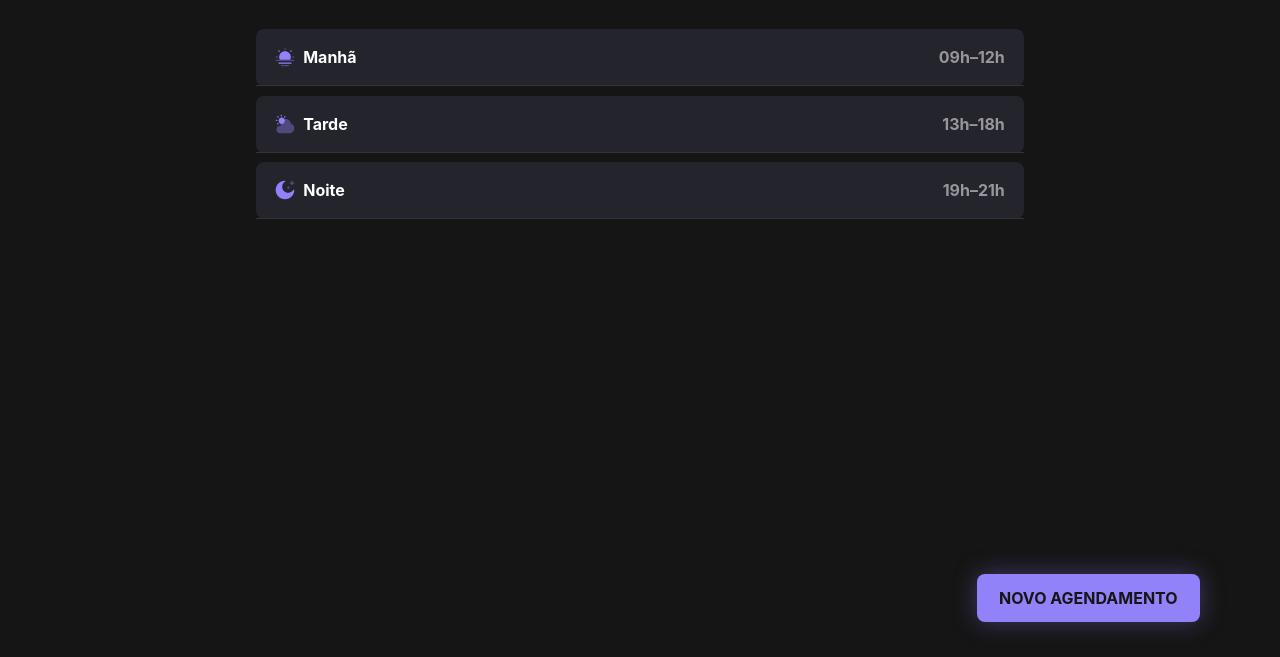
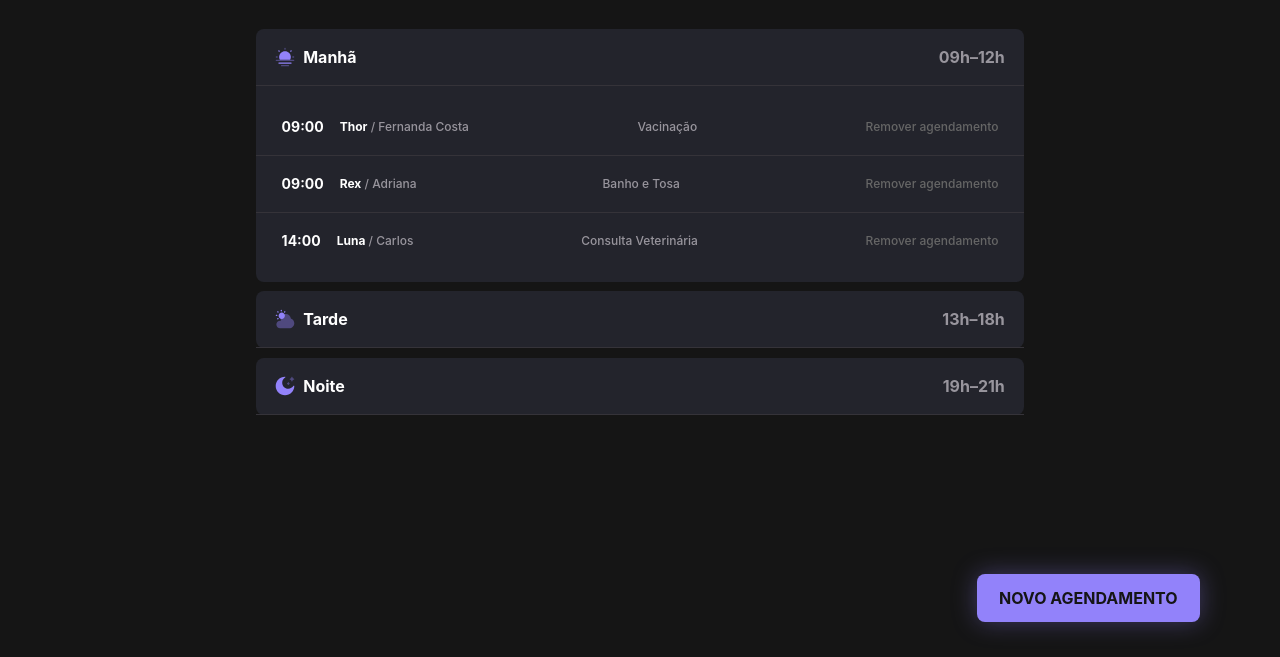
Before and after one commit to LuizGuimaraesz/Agendamento-petshop, a website built with webpack: page index.html in a window 1280 px wide. Shown: the part 143-800 px from the top of the page. Built offline with nearby package versions, Linux system fonts and the light colour scheme; data requests are answered from the project's data file.

Commit message:
Get request to load the schedules

```diff
--- a/index.html
+++ b/index.html
@@ -33,7 +33,7 @@
       <section class="periods">
         <!-- MANHÃ -->
 
-        <div class="period">
+        <div class="period morning">
           <header class="period-header">
             <div>
               <img src="./assets/Sun-Fog--Streamline-Solar.svg" alt="" />
@@ -44,12 +44,27 @@
             <span class="period-time">09h–12h</span>
           </header>
 
-          <ul class="schedule-list"></ul>
+          <ul class="schedule-list">
+            <li class="schedule-item">
+              <div class="schedule-info">
+                <span class="schedule-hour">09:00</span>
+
+                <div class="schedule-client">
+                  <strong>Thor</strong>
+                  <span>/ Fernanda Costa</span>
+                </div>
+              </div>
+
+              <span class="schedule-service"> Vacinação </span>
+
+              <button class="schedule-remove">Remover agendamento</button>
+            </li>
+          </ul>
         </div>
 
         <!-- TARDE -->
 
-        <div class="period">
+        <div class="period afternoon">
           <header class="period-header">
             <div>
               <img src="./assets/Cloud-Sun-4--Streamline-Solar.svg" alt="" />
@@ -65,7 +80,7 @@
 
         <!-- NOITE -->
 
-        <div class="period">
+        <div class="period night">
           <header class="period-header">
             <div>
               <img src="./assets/Moon-Stars--Streamline-Solar.svg" alt="" />
--- a/server.json
+++ b/server.json
@@ -2,19 +2,21 @@
   "schedules": [
     {
       "id": 1,
-      "tutorName": "Banho e Tosa",
+      "tutorName": "Adriana",
       "date": "2024-06-01",
-      "time": "10:00",
+      "time": "09:00",
       "petName": "Rex",
-      "telephone": 997839408
+      "telephone": 997839408,
+      "service": "Banho e Tosa"
     },
     {
       "id": 2,
-      "tutorName": "Consulta Veterinária",
+      "tutorName": "Carlos",
       "date": "2024-06-02",
       "time": "14:00",
       "petName": "Luna",
-      "telephone": 997339409
+      "telephone": 997339409,
+      "service": "Consulta Veterinária"
     }
   ]
 }
--- /dev/null
+++ b/src/scripts/modules/api.js
@@ -0,0 +1,14 @@
+const apiUrl = "http://localhost:3000";
+
+export async function getSchedules() {
+  try {
+    const response = await fetch(`${apiUrl}/schedules`);
+    if (!response.ok) {
+      throw new Error(`HTTP error! status: ${response.status}`);
+    }
+    return await response.json();
+  } catch (error) {
+    console.error("Error fetching data:", error);
+    return null;
+  }
+}
--- /dev/null
+++ b/src/scripts/modules/schedules.js
@@ -0,0 +1,57 @@
+import { getSchedules } from "./api.js";
+
+async function loadSchedules() {
+  const data = await getSchedules();
+
+  const ul = document.querySelector(".morning .schedule-list");
+
+  data.forEach((schedule) => {
+    // li
+    const li = document.createElement("li");
+    li.classList.add("schedule-item");
+
+    // div schedule-info
+    const scheduleInfo = document.createElement("div");
+    scheduleInfo.classList.add("schedule-info");
+
+    // span hora
+    const scheduleHour = document.createElement("span");
+    scheduleHour.classList.add("schedule-hour");
+    scheduleHour.textContent = schedule.time;
+
+    // div cliente
+    const scheduleClient = document.createElement("div");
+    scheduleClient.classList.add("schedule-client");
+
+    // strong nome do pet
+    const petName = document.createElement("strong");
+    petName.textContent = schedule.petName;
+
+    // span tutor
+    const tutorName = document.createElement("span");
+    tutorName.textContent = ` / ${schedule.tutorName}`;
+
+    // montar cliente
+    scheduleClient.append(petName, tutorName);
+
+    // montar info
+    scheduleInfo.append(scheduleHour, scheduleClient);
+
+    // span serviço
+    const service = document.createElement("span");
+    service.classList.add("schedule-service");
+    service.textContent = schedule.service;
+
+    // botão remover
+    const removeButton = document.createElement("button");
+    removeButton.classList.add("schedule-remove");
+    removeButton.textContent = "Remover agendamento";
+
+    // montar li
+    li.append(scheduleInfo, service, removeButton);
+
+    ul.append(li);
+  });
+}
+
+loadSchedules();
--- a/src/styles/schedules.css
+++ b/src/styles/schedules.css
@@ -88,7 +88,6 @@ h1 {
 .schedule-service {
   font: var(--paragraph-small);
   color: var(--content-secondary);
-  padding-right: 3.07rem;
 }
 
 .schedule-remove {
```
Also changed, not shown: src/scripts/main.js (+5 -3 lines), src/scripts/modules/datetime.js (renamed from src/scripts/datetime.js), src/scripts/modules/modal.js (renamed from src/scripts/modal.js), src/scripts/modules/uttils.js (added), src/scripts/modules/validation.js (renamed from src/scripts/form/regex.js).
